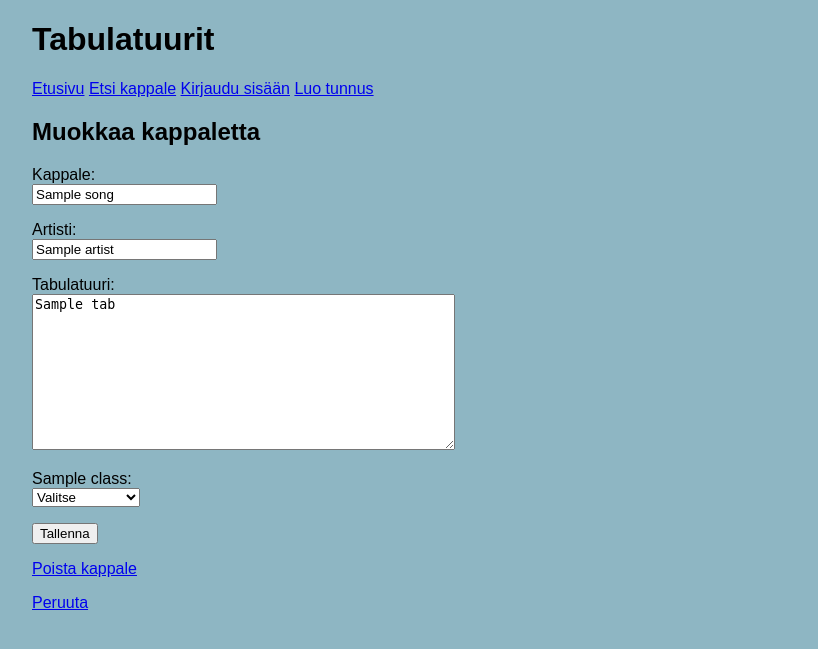
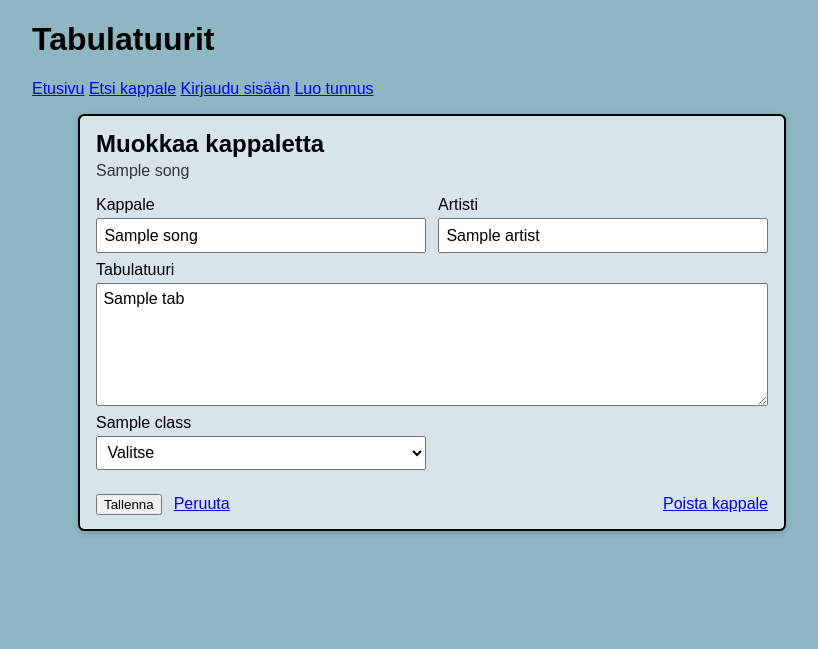
Before and after one commit to Inkalsam/Tabulatuurit, a Flask app: template templates/edit_song.html in a window 1280 px wide. Shown: the top 649 px of the page, without its empty margins (208-1026 px from the left). Run offline with Flask 3, Linux system fonts and the light colour scheme; the template is opened without the code that fills it: most values are stand-ins (such as "Sample title", 1, 10 or a date in 2020).

Commit message:
Edit_song page made better

```diff
--- a/static/main.css
+++ b/static/main.css
@@ -15,3 +15,72 @@ border: 2px solid black;
   list-style: none;
   padding: 0;
 }
+
+.song-edit {
+  max-width: 42rem;
+  margin: 0.75rem auto;
+  padding: 0.9rem 1rem;
+  border: 2px solid black;
+  border-radius: 0.4rem;
+  background: rgba(255, 255, 255, 0.65);
+  box-shadow: 0 2px 6px rgba(0, 0, 0, 0.15);
+}
+
+.song-edit h2 {
+  margin: 0 0 0.25rem;
+}
+
+.song-edit-title {
+  margin: 0 0 1rem;
+  color: #333;
+}
+
+.song-edit-form {
+  display: grid;
+  grid-template-columns: repeat(2, minmax(0, 1fr));
+  gap: 0.5rem 0.75rem;
+}
+
+.song-edit-field {
+  display: flex;
+  flex-direction: column;
+  gap: 0.25rem;
+}
+
+.song-edit-field--wide {
+  grid-column: 1 / -1;
+}
+
+.song-edit-field input,
+.song-edit-field select,
+.song-edit-field textarea {
+  box-sizing: border-box;
+  width: 100%;
+  padding: 0.4rem;
+  font: inherit;
+}
+
+.song-edit-field textarea {
+  resize: vertical;
+}
+
+.song-edit-actions {
+  display: flex;
+  align-items: center;
+  gap: 0.75rem;
+  margin-top: 1rem;
+}
+
+.song-edit-delete {
+  margin-left: auto;
+}
+
+@media (max-width: 22rem) {
+  .song-edit-form {
+    grid-template-columns: 1fr;
+  }
+
+  .song-edit-field--wide {
+    grid-column: auto;
+  }
+}
--- a/templates/edit_song.html
+++ b/templates/edit_song.html
@@ -3,34 +3,40 @@
 {% block title %}Muokkaa{% endblock %}
 
 {% block content %}
-  <h2>Muokkaa kappaletta</h2>
-  <form action="{{ url_for('edit_song', song_id=song.id) }}" method="post">
-    <p>
-      Kappale:<br />
-      <input type="text" name="title" maxlength="50" value="{{ song.title }}" required />
-    </p>
-    <p>
-      Artisti:<br />
-      <input type="text" name="artist" maxlength="50" value="{{ song.artist }}" required />
-    </p>
-    <p>
-      Tabulatuuri:<br />
-      <textarea rows="10" cols="50" name="tabulatuuri" maxlength="1000" required>{{ song.tab }}</textarea>
-    </p>
+  <section class="song-edit">
+    <h2>Muokkaa kappaletta</h2>
+    <p class="song-edit-title">{{ song.title }}</p>
+    <form class="song-edit-form" action="{{ url_for('edit_song', song_id=song.id) }}" method="post">
+      <div class="song-edit-field">
+        <label for="title">Kappale</label>
+        <input id="title" type="text" name="title" maxlength="50" value="{{ song.title }}" required />
+      </div>
+      <div class="song-edit-field">
+        <label for="artist">Artisti</label>
+        <input id="artist" type="text" name="artist" maxlength="50" value="{{ song.artist }}" required />
+      </div>
+      <div class="song-edit-field song-edit-field--wide">
+        <label for="tabulatuuri">Tabulatuuri</label>
+        <textarea id="tabulatuuri" rows="6" name="tabulatuuri" maxlength="1000" required>{{ song.tab }}</textarea>
+      </div>
     {% for class in classes %}
-    <p>
-      {{ class }}:<br />
-      <select name="classes">
+      <div class="song-edit-field">
+        <label for="class-{{ loop.index }}">{{ class }}</label>
+        <select id="class-{{ loop.index }}" name="classes">
         <option value="">Valitse</option>
         {% for option in classes[class] %}
         <option value="{{ class }}:{{ option }}" {% if song_classes.get(class) == option %}selected{% endif %}>{{ option }}</option>
         {% endfor %}
-      </select>
-    </p>
+        </select>
+      </div>
     {% endfor %}
-    <input type="submit" value="Tallenna" />
-  </form>
-  <p><a href="{{ url_for('delete_song', song_id=song.id) }}">Poista kappale</a></p>
-  <p><a href="{{ url_for('song', song_id=song.id) }}">Peruuta</a></p>
-
+      <div class="song-edit-field song-edit-field--wide">
+        <div class="song-edit-actions">
+          <button type="submit">Tallenna</button>
+          <a href="{{ url_for('song', song_id=song.id) }}">Peruuta</a>
+          <a class="song-edit-delete" href="{{ url_for('delete_song', song_id=song.id) }}">Poista kappale</a>
+        </div>
+      </div>
+    </form>
+  </section>
 {% endblock %}
--- a/templates/show_song.html
+++ b/templates/show_song.html
@@ -14,7 +14,10 @@
     {% for image in images %}
     <img class="tabulature-image" src="{{ url_for('show_image', image_id=image.id) }}" alt="Tabulatuurikuva">
     {% endfor %}
-    <p>Artisti: {{ song.artist }}</p>
+    <ul>
+        <li>Artisti: {{ song.artist }}</li>
+        <li>Tekijä: <a href="{{ url_for('show_user', user_id=song.user_id) }}">{{ song.username }}</a></li>
+    </ul>
     <p>Tabulatuuri:</p>
     <pre>{{ song.tab }}</pre>
     {% if classes %}
@@ -25,7 +28,6 @@
         {% endfor %}
     </ul>
     {% endif %}
-    <p>Käyttäjä: <a href="/user/{{ song.user_id }}">{{ song.username }}</a></p>
     <h3>Arviot</h3>
     {% if review_count %}
     <p>Tabulatuurin tarkkuus: {{ "%.1f"|format(review_average) }} / 5 ({{ review_count }} arviota)</p>
```
Also changed, not shown: songs.py (+16 -0 lines).
